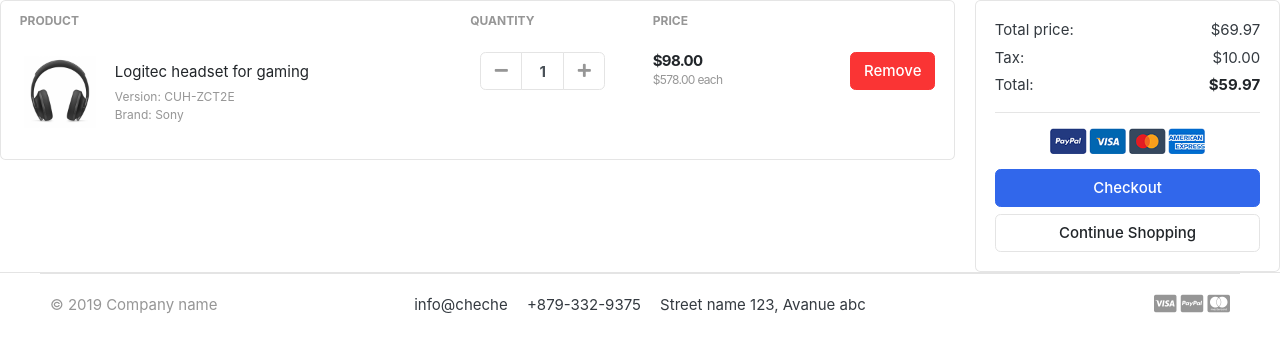
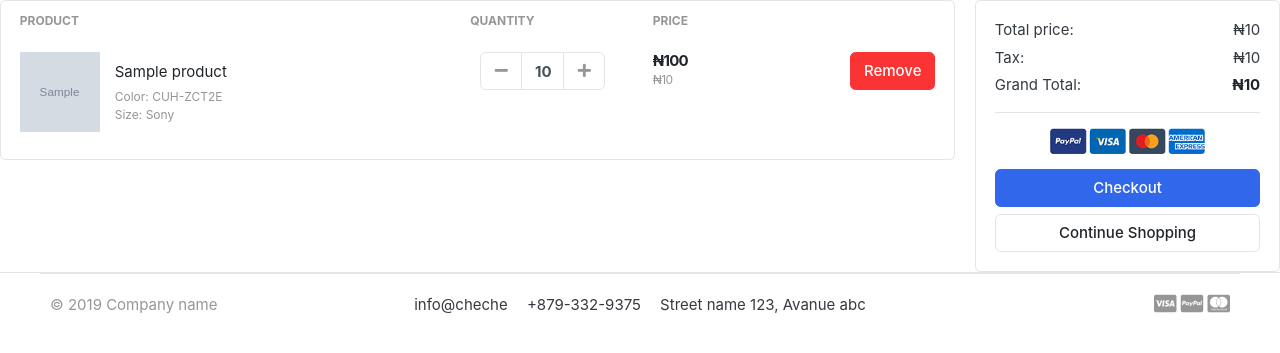
Before and after one commit to Xcheche/great-kart, a Django app: template templates/cart/cart.html in a window 1280 px wide. Shown: the part 118-471 px from the top of the page. Run offline with Django 5.2, Linux system fonts and the light colour scheme; tables that the repository leaves empty hold one stand-in row (values such as "Sample post"); the template is opened without the code that fills it: values that come from a table or form of the project are taken from there, most other values are stand-ins (such as "Sample title", 1, 10 or a date in 2020); grey boxes marked "Sample" are stand-in pictures; some libraries are stand-ins or nearby versions; some web fonts are replaced.

Commit message:
shopping cart

```diff
--- a/cart/models.py
+++ b/cart/models.py
@@ -34,3 +34,10 @@
     class Meta:
         verbose_name = "CartItem"
         verbose_name_plural = "CartItems"
+
+
+    #cart model  method
+
+    def sub_total(self):
+        """ We get product.price because we have product model and price field """
+        return self.product.price *self.quantity
--- a/templates/cart/cart.html
+++ b/templates/cart/cart.html
@@ -18,14 +18,16 @@
                 </thead>
                 <tbody>
 
+                    <!--=================Loop through cart items=================-->
 
+                    {% for item in cart_items %}
                     <tr>
                         <td>
                             <figure class="itemside align-items-center">
-                                <div class="aside"><img src="{% static './images/items/9.jpg' %}" class="img-sm"></div>
+                                <div class="aside"><img src="{{ item.product.product_images.url }}" class="img-sm"></div>
                                 <figcaption class="info">
-                                    <a href="#" class="title text-dark">Logitec headset for gaming</a>
-                                    <p class="small text-muted">Version: CUH-ZCT2E <br> Brand: Sony</p>
+                                    <a href="#" class="title text-dark">{{ item.product.product_name }}</a>
+                                    <p class="small text-muted">Color: CUH-ZCT2E <br>Size: Sony</p>
                                 </figcaption>
                             </figure>
                         </td>
@@ -34,27 +36,28 @@
                             <div class="col">
                                 <div class="input-group input-spinner">
                                     <div class="input-group-prepend">
-                                        <button class="btn btn-light" type="button" id="button-plus"> <i
-                                                class="fa fa-minus"></i> </button>
+                                        <a href="#" class="btn btn-light" type="button" id="button-minus"> <i
+                                                class="fa fa-minus"></i> </a>
                                     </div>
-                                    <input type="text" class="form-control" value="1">
+                                    <input type="text" class="form-control" value="{{ item.quantity }}">
                                     <div class="input-group-append">
-                                        <button class="btn btn-light" type="button" id="button-minus"> <i
-                                                class="fa fa-plus"></i> </button>
+                                        <a href="{% url 'add_to_cart' item.product.id %}" class="btn btn-light" type="button" id="button-plus"> <i
+                                                class="fa fa-plus"></i> </a>
                                     </div>
                                 </div> <!-- input-group.// -->
                             </div> <!-- col.// -->
                         </td>
                         <td>
                             <div class="price-wrap">
-                                <var class="price">$98.00</var>
-                                <small class="text-muted"> $578.00 each</small>
+                                <var class="price">&#8358;{{ item.sub_total }}</var>
+                                <small class="text-muted">&#8358;{{ item.product.price }}</small>
                             </div> <!-- price-wrap .// -->
                         </td>
                         <td class="text-right">
                             <a href="" class="btn btn-danger"> Remove</a>
                         </td>
                     </tr>
+                    {% endfor %}
                 </tbody>
             </table>
         </div> <!-- card.// -->
@@ -66,15 +69,15 @@
             <div class="card-body">
                 <dl class="dlist-align">
                     <dt>Total price:</dt>
-                    <dd class="text-right">$69.97</dd>
+                    <dd class="text-right">&#8358;{{ total }}</dd>
                 </dl>
                 <dl class="dlist-align">
                     <dt>Tax:</dt>
-                    <dd class="text-right"> $10.00</dd>
+                    <dd class="text-right">&#8358;{{ tax }}</dd>
                 </dl>
                 <dl class="dlist-align">
-                    <dt>Total:</dt>
-                    <dd class="text-right text-dark b"><strong>$59.97</strong></dd>
+                    <dt>Grand Total:</dt>
+                    <dd class="text-right text-dark b"><strong>&#8358;{{ grand_total }}</strong></dd>
                 </dl>
                 <hr>
                 <p class="text-center mb-3">
```
Also changed, not shown: cart/views.py (+10 -5 lines).
